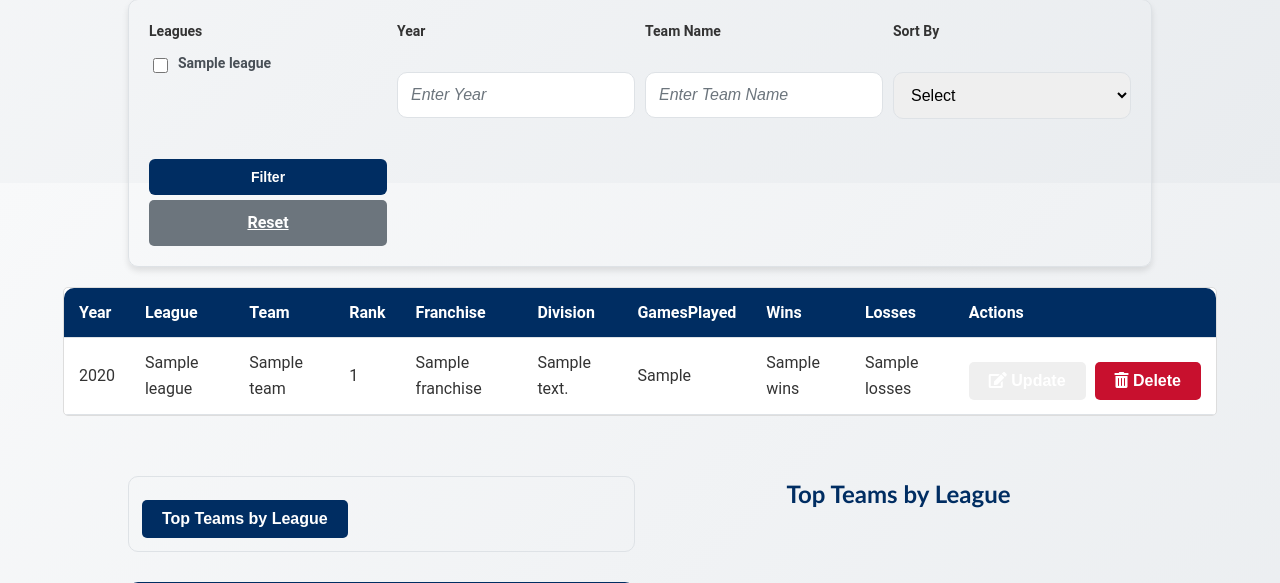
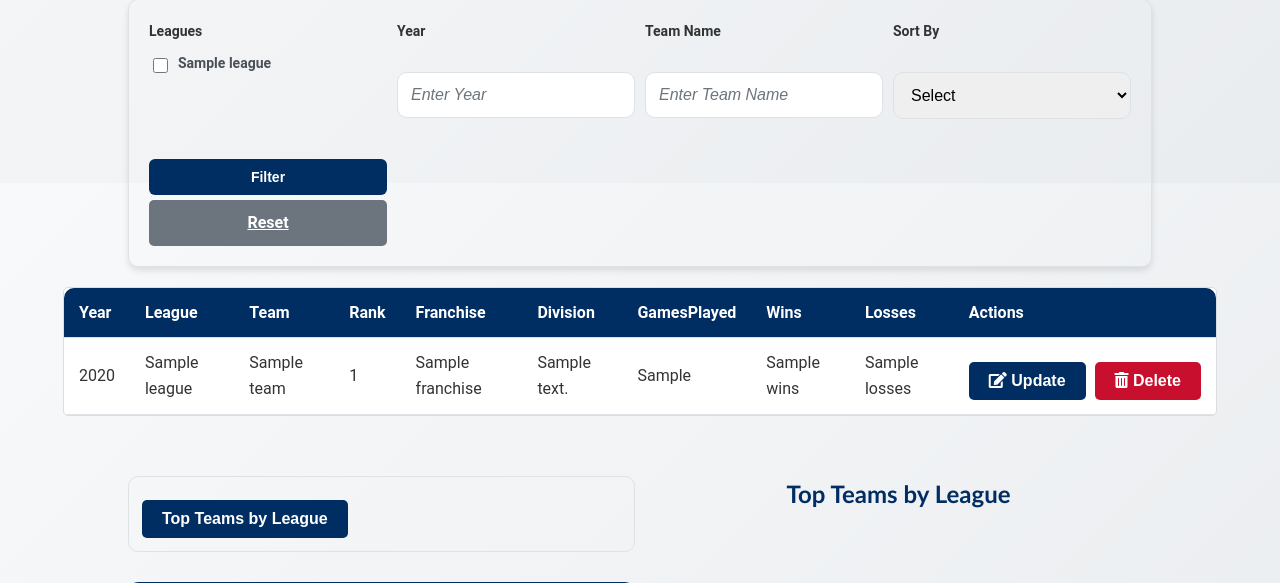
Before and after one commit to CommitCrewDB/CommitCrew, a Flask app: template app/templates/teams.html in a window 1280 px wide. Shown: the part 617-1200 px from the top of the page. Run offline with Flask 3, Linux system fonts and the light colour scheme; the template is opened without the code that fills it: most values are stand-ins (such as "Sample title", 1, 10 or a date in 2020).

Commit message:
fixed teams

```diff
--- a/app/templates/teams.html
+++ b/app/templates/teams.html
@@ -150,7 +150,7 @@ Teams{% endblock %}
                     <td style="text-align: center; vertical-align: middle; white-space: nowrap;">
                         <!-- Update Button -->
                         <form action="{{ url_for('update_team_page', team_id=team.ID) }}" method="get" style="display:inline; border: none; margin: 0; padding: 0;">
-                            <button type="submit" class="btn btn-dark btn-sm" style="margin-right: 5px;">
+                            <button type="submit" class="btn btn-dark btn-sm" style="margin-right: 5px; background-color: #002d62;">
                                 <i class="fas fa-edit"></i> Update
                             </button>
                         </form>
```
